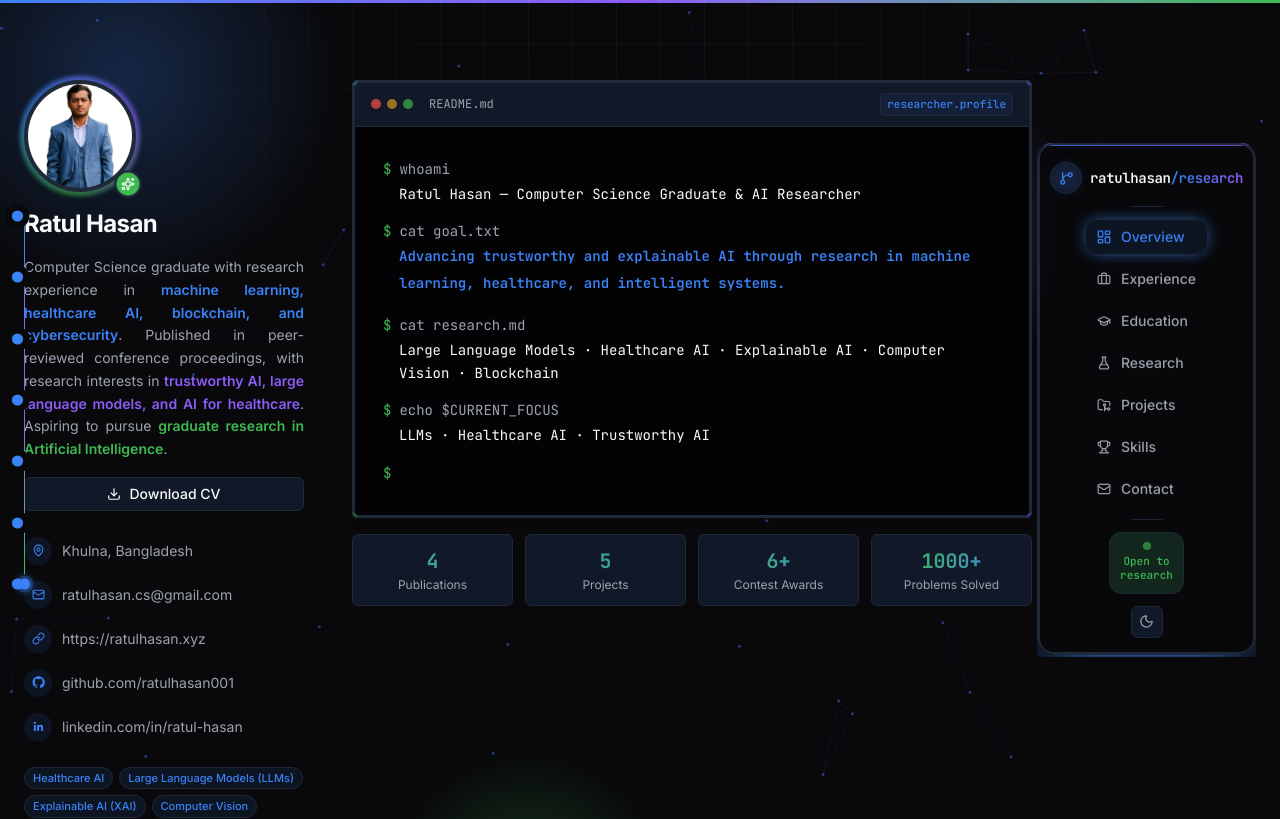
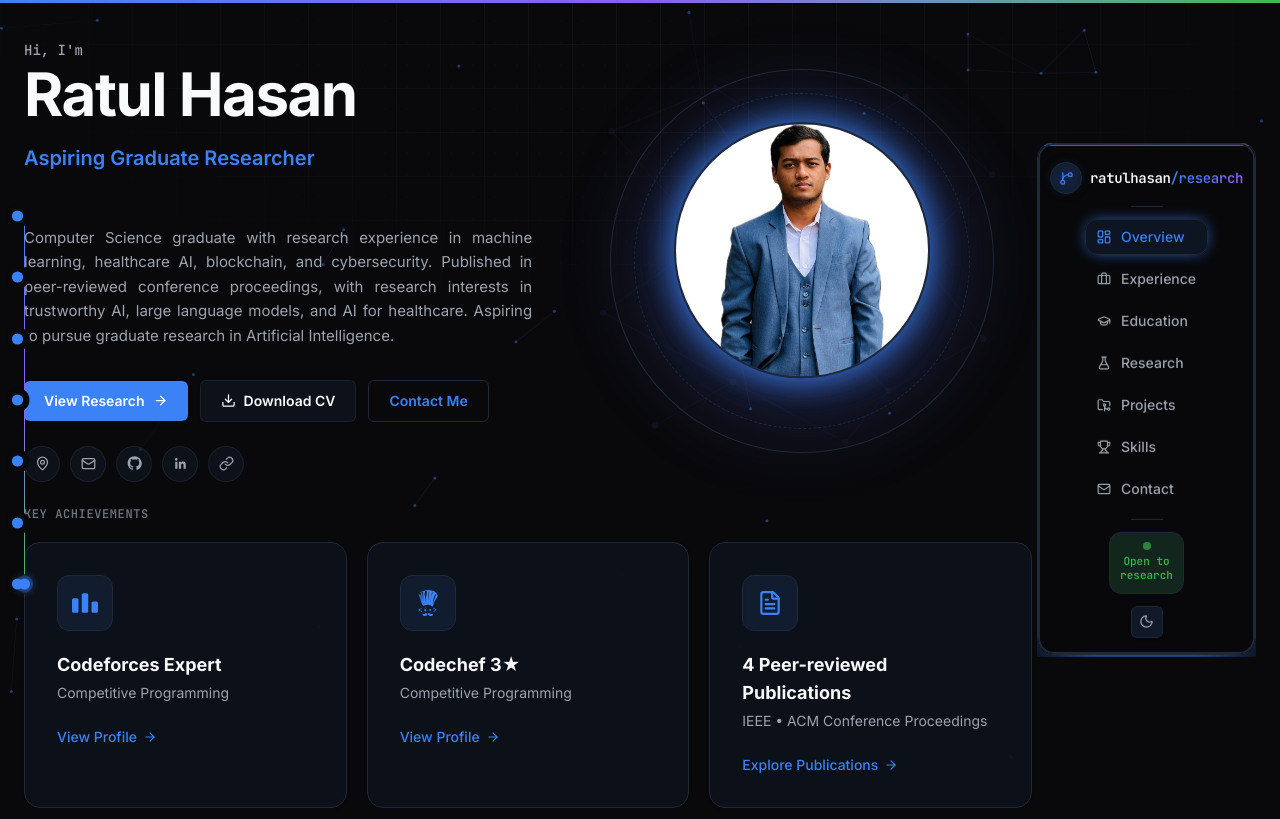
Before and after one commit to ratulhasan001/portfolio, a Next.js app: page / in a window 1280 px wide. Shown: the top 819 px of the page. Built offline with nearby package versions, Linux system fonts and the light colour scheme.

Commit message:
Redesign the hero as a two-column intro with portrait and cards
Name, typewriter focus areas, summary, magnetic CTA buttons and icon
links on the left, the portrait on the right, and Codeforces,
CodeChef and publication cards below. data.ts gains summary and
focus areas and relabels the stats.

```diff
--- a/src/components/hero.tsx
+++ b/src/components/hero.tsx
@@ -1,25 +1,177 @@
 "use client";
 
-import { useRef } from "react";
-import Image from "next/image";
-import { motion, useScroll, useTransform } from "framer-motion";
+import { useRef, useState, type ComponentType } from "react";
+import { motion, useScroll, useTransform, AnimatePresence } from "framer-motion";
 import {
   MapPin,
   Mail,
   Link as LinkIcon,
   Download,
-  Sparkles,
+  ArrowRight,
+  FileText,
 } from "lucide-react";
-import { profile, stats } from "@/lib/data";
-import { FileHeader } from "./ui";
+import { SiCodeforces, SiCodechef } from "react-icons/si";
+import { profile, onlineJudges } from "@/lib/data";
 import { FadeIn } from "./fade-in";
-import { TypedLines } from "./typed-lines";
 import { GithubIcon, LinkedinIcon } from "./brand-icons";
-import { BackgroundBlobs } from "./background-blobs";
 import { ParallaxLayer } from "./parallax-layer";
-import { CountUp } from "./count-up";
 import { PopWords } from "./pop-in";
+import { Typewriter } from "./typewriter";
+import { MagneticLink } from "./magnetic-link";
+import { HeroPortrait } from "./hero-portrait";
+import { smoothScrollToId } from "@/lib/scroll";
 import { getBootDelay } from "@/lib/boot-delay";
+
+const codeforces = onlineJudges.find((j) => j.platform === "Codeforces")!;
+const codechef = onlineJudges.find((j) => j.platform === "Codechef")!;
+
+const achievements = [
+  {
+    icon: SiCodeforces,
+    title: "Codeforces Expert",
+    subtitle: "Competitive Programming",
+    action: "View Profile",
+    href: codeforces.link,
+    external: true,
+  },
+  {
+    icon: SiCodechef,
+    title: "Codechef 3★",
+    subtitle: "Competitive Programming",
+    action: "View Profile",
+    href: codechef.link,
+    external: true,
+  },
+  {
+    icon: FileText,
+    title: "4 Peer-reviewed Publications",
+    subtitle: "IEEE • ACM Conference Proceedings",
+    action: "Explore Publications",
+    href: "#research",
+    external: false,
+  },
+];
+
+function AchievementCard({
+  icon: Icon,
+  title,
+  subtitle,
+  action,
+  href,
+  external,
+  delay,
+}: {
+  icon: ComponentType<{ size?: number; className?: string }>;
+  title: string;
+  subtitle: string;
+  action: string;
+  href: string;
+  external: boolean;
+  delay: number;
+}) {
+  return (
+    <motion.a
+      href={href}
+      target={external ? "_blank" : undefined}
+      rel={external ? "noreferrer" : undefined}
+      onClick={
+        external
+          ? undefined
+          : (e) => {
+              e.preventDefault();
+              smoothScrollToId(href);
+            }
+      }
+      initial={{ opacity: 0, y: 20 }}
+      whileInView={{ opacity: 1, y: 0 }}
+      viewport={{ once: true, margin: "-40px" }}
+      transition={{ duration: 0.5, delay, ease: [0.22, 1, 0.36, 1] }}
+      className="group relative flex flex-col items-start gap-1 overflow-hidden rounded-2xl border border-accent/20 bg-canvas-subtle/50 p-7 text-left shadow-sm backdrop-blur-xl transition-[transform,box-shadow,border-color] duration-250 ease-out hover:-translate-y-2 hover:border-accent/70 hover:shadow-[0_24px_55px_-24px_var(--color-accent)] sm:p-8"
+    >
+      <span
+        aria-hidden
+        className="pointer-events-none absolute inset-0 rounded-2xl bg-[radial-gradient(160px_circle_at_20%_0%,color-mix(in_srgb,var(--color-accent)_16%,transparent),transparent)] opacity-0 transition-opacity duration-250 group-hover:opacity-100"
+      />
+
+      <span className="relative flex h-14 w-14 items-center justify-center rounded-xl border border-accent/20 bg-accent/10 text-accent transition-transform duration-250 ease-out group-hover:scale-110">
+        <Icon size={26} />
+      </span>
+
+      <h3 className="relative mt-4 text-base font-bold text-fg-default sm:text-lg">
+        {title}
+      </h3>
+      <p className="relative text-sm text-fg-muted">{subtitle}</p>
+
+      <span className="relative mt-5 flex items-center gap-1.5 text-sm font-medium text-accent">
+        {action}
+        <ArrowRight
+          size={14}
+          className="transition-transform duration-250 ease-out group-hover:translate-x-1"
+        />
+      </span>
+    </motion.a>
+  );
+}
+
+const contactIcons = [
+  { icon: MapPin, label: profile.location },
+  { icon: Mail, label: profile.email, href: `mailto:${profile.email}` },
+  { icon: GithubIcon, label: "GitHub", href: profile.github, external: true },
+  { icon: LinkedinIcon, label: "LinkedIn", href: profile.linkedin, external: true },
+  { icon: LinkIcon, label: profile.website, href: `https://${profile.website}`, external: true },
+];
+
+function IconLink({
+  icon: Icon,
+  label,
+  href,
+  external,
+}: {
+  icon: ComponentType<{ size?: number; className?: string }>;
+  label: string;
+  href?: string;
+  external?: boolean;
+}) {
+  const [hovered, setHovered] = useState(false);
+  return (
+    <div
+      className="relative flex"
+      onMouseEnter={() => setHovered(true)}
+      onMouseLeave={() => setHovered(false)}
+    >
+      {href ? (
+        <motion.a
+          href={href}
+          target={external ? "_blank" : undefined}
+          rel={external ? "noreferrer" : undefined}
+          whileHover={{ y: -2 }}
+          whileTap={{ scale: 0.92 }}
+          transition={{ type: "spring", stiffness: 400, damping: 20 }}
+          className="glass flex h-9 w-9 items-center justify-center rounded-full text-fg-muted transition-colors duration-200 hover:text-accent"
+        >
+          <Icon size={15} />
+        </motion.a>
+      ) : (
+        <span className="glass flex h-9 w-9 items-center justify-center rounded-full text-fg-muted">
+          <Icon size={15} />
+        </span>
+      )}
+      <AnimatePresence>
+        {hovered && (
+          <motion.span
+            initial={{ opacity: 0, y: 4, scale: 0.9 }}
+            animate={{ opacity: 1, y: 0, scale: 1 }}
+            exit={{ opacity: 0, y: 4, scale: 0.9 }}
+            transition={{ duration: 0.15 }}
+            className="glass pointer-events-none absolute -top-9 left-1/2 z-20 -translate-x-1/2 whitespace-nowrap rounded-md px-2 py-1 text-[11px] font-medium text-fg-default shadow-md"
+          >
+            {label}
+          </motion.span>
+        )}
+      </AnimatePresence>
+    </div>
+  );
+}
 
 export function Hero() {
   const bootDelay = getBootDelay(1.6);
@@ -28,8 +180,7 @@ export function Hero() {
     target: sectionRef,
     offset: ["start start", "end start"],
   });
-  const yPanel = useTransform(scrollYProgress, [0, 1], [0, 80]);
-  const ySidebar = useTransform(scrollYProgress, [0, 1], [0, 30]);
+  const yShift = useTransform(scrollYProgress, [0, 1], [0, 40]);
   const heroOpacity = useTransform(scrollYProgress, [0, 0.9], [1, 0]);
 
   return (
@@ -38,261 +189,109 @@ export function Hero() {
       id="overview"
       className="relative overflow-hidden border-b border-border-default"
     >
-      <ParallaxLayer speed={40}>
-        <div className="bg-dot-grid pointer-events-none absolute inset-0 opacity-60 [mask-image:radial-gradient(ellipse_60%_50%_at_50%_0%,#000_10%,transparent_70%)]" />
-      </ParallaxLayer>
-      <ParallaxLayer speed={70}>
-        <BackgroundBlobs />
+      <ParallaxLayer speed={30}>
+        <div className="bg-dot-grid pointer-events-none absolute inset-0 opacity-30 [mask-image:radial-gradient(ellipse_70%_60%_at_50%_15%,#000_10%,transparent_75%)]" />
       </ParallaxLayer>
 
       <motion.div
-        style={{ opacity: heroOpacity }}
-        className="relative mx-auto grid max-w-6xl gap-10 px-4 py-14 sm:px-6 sm:py-20 lg:grid-cols-[280px_1fr] lg:gap-12"
+        style={{ opacity: heroOpacity, y: yShift }}
+        className="relative mx-auto grid max-w-6xl gap-10 px-4 pt-6 pb-6 sm:px-6 sm:pt-8 lg:grid-cols-[1.05fr_0.95fr] lg:items-center lg:gap-10 lg:pt-10"
       >
-        {/* Sidebar / profile card */}
-        <motion.div style={{ y: ySidebar }}>
-          <FadeIn>
-            <div className="flex flex-col items-start lg:sticky lg:top-20">
-              <motion.div
-                initial={{ opacity: 0, scale: 0.7, rotate: -8 }}
-                animate={{ opacity: 1, scale: 1, rotate: 0 }}
-                transition={{ duration: 0.7, ease: [0.22, 1, 0.36, 1] }}
-                whileHover={{ scale: 1.05, rotate: 2 }}
-                className="relative flex h-28 w-28 items-center justify-center rounded-full"
-              >
-                <motion.span
-                  aria-hidden
-                  animate={{ rotate: 360 }}
-                  transition={{ duration: 8, repeat: Infinity, ease: "linear" }}
-                  className="absolute -inset-1 rounded-full bg-[conic-gradient(from_0deg,var(--color-accent),var(--color-done),var(--color-success),var(--color-accent))] opacity-70 blur-[2px]"
-                />
-                <div className="relative h-28 w-28 overflow-hidden rounded-full border-4 border-canvas bg-canvas-subtle shadow-lg">
-                  <motion.div
-                    initial={{ opacity: 0, scale: 1.3, filter: "blur(10px)" }}
-                    animate={{ opacity: 1, scale: 1, filter: "blur(0px)" }}
-                    transition={{ duration: 0.9, delay: 0.2, ease: [0.22, 1, 0.36, 1] }}
-                    className="relative h-full w-full"
-                  >
-                    <Image
-                      src="/my_img.jpg"
-                      alt={profile.name}
-                      fill
-                      sizes="112px"
-                      priority
-                      className="object-cover object-top"
-                    />
-                  </motion.div>
-                </div>
-                <motion.span
-                  animate={{ scale: [1, 1.15, 1] }}
-                  transition={{ duration: 2, repeat: Infinity, ease: "easeInOut" }}
-                  className="absolute -bottom-1 -right-1 flex h-6 w-6 items-center justify-center rounded-full border-2 border-canvas bg-success text-white"
-                >
-                  <Sparkles size={12} />
-                </motion.span>
-              </motion.div>
+        {/* Left: identity + copy */}
+        <div>
+          <FadeIn delay={0.1 + bootDelay}>
+            <p className="mono text-sm font-medium text-fg-muted">Hi, I&apos;m</p>
+          </FadeIn>
 
-              <h1 className="mt-4 text-2xl font-bold tracking-tight text-fg-default">
-                <PopWords text={profile.name} delay={0.5 + bootDelay} stagger={0.08} />
-              </h1>
+          <h1 className="mt-1 text-4xl font-bold tracking-tight text-fg-default sm:text-5xl lg:text-6xl">
+            <PopWords text={profile.name} delay={0.22 + bootDelay} stagger={0.05} />
+          </h1>
 
-              <motion.p
-                initial={{ opacity: 0, y: 12 }}
-                animate={{ opacity: 1, y: 0 }}
-                transition={{ duration: 0.6, delay: 0.7 + bootDelay, ease: [0.22, 1, 0.36, 1] }}
-                className="mt-3 text-justify text-sm leading-relaxed text-fg-muted"
-              >
-                Computer Science graduate with research experience in{" "}
-                <span className="font-semibold text-accent">
-                  machine learning, healthcare AI, blockchain, and cybersecurity
-                </span>
-                . Published in peer-reviewed conference proceedings, with research
-                interests in{" "}
-                <span className="font-semibold text-done">
-                  trustworthy AI, large language models, and AI for healthcare
-                </span>
-                . Aspiring to pursue{" "}
-                <span className="font-semibold text-success">
-                  graduate research in Artificial Intelligence
-                </span>
-                .
-              </motion.p>
+          <FadeIn delay={0.5 + bootDelay}>
+            <p className="mt-4 text-lg font-semibold text-accent sm:text-xl">
+              Aspiring Graduate Researcher
+            </p>
+          </FadeIn>
 
-              <motion.a
-                variants={{ rest: { scale: 1, y: 0 }, hover: { scale: 1.03, y: -2 } }}
+          <FadeIn delay={0.6 + bootDelay}>
+            <p className="mono mt-1.5 min-h-[1.5em] text-sm text-fg-default sm:text-base">
+              <Typewriter words={profile.focusAreas} />
+            </p>
+          </FadeIn>
+
+          <FadeIn delay={0.72 + bootDelay} className="mt-6 max-w-lg">
+            <p className="text-justify text-sm leading-relaxed text-fg-muted sm:text-[15px]">
+              {profile.summary}
+            </p>
+          </FadeIn>
+
+          <FadeIn delay={0.84 + bootDelay} className="mt-8 flex flex-wrap items-center gap-3">
+            <MagneticLink
+              href="#research"
+              onClick={(e) => {
+                e.preventDefault();
+                smoothScrollToId("#research");
+              }}
+              className="shimmer gap-2 rounded-md bg-accent px-5 py-2.5 text-sm font-semibold text-white shadow-md transition-[box-shadow,background-color] duration-300 hover:bg-accent-emphasis hover:shadow-[0_16px_36px_-12px_var(--color-accent)]"
+            >
+              View Research
+              <motion.span
+                variants={{ rest: { x: 0 }, hover: { x: 3 } }}
                 initial="rest"
                 whileHover="hover"
-                whileTap={{ scale: 0.96 }}
-                transition={{ type: "spring", stiffness: 400, damping: 20 }}
-                href="/Ratul_Hasan_CV.pdf"
-                download
-                className="shimmer group relative mt-4 flex w-full items-center justify-center gap-2 overflow-hidden rounded-md border border-border-default bg-canvas-subtle px-3 py-1.5 text-sm font-medium text-fg-default shadow-sm transition-[border-color,box-shadow] duration-300 hover:border-accent hover:shadow-[0_10px_24px_-10px_var(--color-accent)]"
+                className="flex"
               >
-                <motion.span
-                  aria-hidden
-                  variants={{ rest: { scaleX: 0 }, hover: { scaleX: 1 } }}
-                  transition={{ duration: 0.4, ease: [0.22, 1, 0.36, 1] }}
-                  style={{ originX: 0 }}
-                  className="absolute inset-0 bg-gradient-to-r from-accent to-done"
-                />
-                <motion.span
-                  variants={{ rest: { y: 0 }, hover: { y: [0, 4, -2, 0] } }}
-                  transition={{ duration: 0.65, ease: "easeInOut" }}
-                  className="relative flex transition-colors duration-300 group-hover:text-white"
-                >
-                  <Download size={14} />
-                </motion.span>
-                <span className="relative transition-colors duration-300 group-hover:text-white">
-                  Download CV
-                </span>
-              </motion.a>
+                <ArrowRight size={15} />
+              </motion.span>
+            </MagneticLink>
 
-              <ul className="mt-5 w-full space-y-1">
-                {[
-                  { icon: MapPin, label: profile.location },
-                  {
-                    icon: Mail,
-                    label: profile.email,
-                    href: `mailto:${profile.email}`,
-                  },
-                  {
-                    icon: LinkIcon,
-                    label: profile.website,
-                    href: `https://${profile.website}`,
-                    external: true,
-                  },
-                  {
-                    icon: GithubIcon,
-                    label: `github.com/${profile.handle}`,
-                    href: profile.github,
-                    external: true,
-                  },
-                  {
-                    icon: LinkedinIcon,
-                    label: "linkedin.com/in/ratul-hasan",
-                    href: profile.linkedin,
-                    external: true,
-                  },
-                ].map((item, i) => {
-                  const Icon = item.icon;
-                  const rowContent = (
-                    <>
-                      <motion.span
-                        whileHover={{ rotate: -10, scale: 1.15 }}
-                        transition={{ type: "spring", stiffness: 300, damping: 15 }}
-                        className="flex h-7 w-7 shrink-0 items-center justify-center rounded-full bg-accent/10 text-accent transition-colors duration-300 group-hover:bg-accent group-hover:text-white"
-                      >
-                        <Icon size={13} />
-                      </motion.span>
-                      <span className="truncate text-sm text-fg-muted transition-colors duration-300 group-hover:text-fg-default">
-                        {item.label}
-                      </span>
-                    </>
-                  );
-                  return (
-                    <motion.li
-                      key={item.label}
-                      initial={{ opacity: 0, x: -10 }}
-                      whileInView={{ opacity: 1, x: 0 }}
-                      viewport={{ once: true }}
-                      transition={{
-                        delay: i * 0.06,
-                        type: "spring",
-                        stiffness: 300,
-                        damping: 24,
-                      }}
-                    >
-                      {item.href ? (
-                        <motion.a
-                          href={item.href}
-                          target={item.external ? "_blank" : undefined}
-                          rel={item.external ? "noreferrer" : undefined}
-                          whileHover={{ x: 4 }}
-                          transition={{ type: "spring", stiffness: 400, damping: 24 }}
-                          className="group relative -mx-2 flex items-center gap-2.5 rounded-lg px-2 py-1.5"
-                        >
-                          {rowContent}
-                          <span
-                            aria-hidden
-                            className="absolute inset-0 -z-10 rounded-lg bg-canvas-subtle opacity-0 shadow-[0_10px_22px_-12px_var(--color-accent)] transition-opacity duration-300 group-hover:opacity-100"
-                          />
-                        </motion.a>
-                      ) : (
-                        <div className="group relative -mx-2 flex items-center gap-2.5 rounded-lg px-2 py-1.5">
-                          {rowContent}
-                        </div>
-                      )}
-                    </motion.li>
-                  );
-                })}
-              </ul>
+            <MagneticLink
+              href="/Ratul_Hasan_CV.pdf"
+              download
+              className="glass gap-2 rounded-md px-5 py-2.5 text-sm font-semibold text-fg-default shadow-sm transition-colors duration-300 hover:text-accent"
+            >
+              <Download size={15} />
+              Download CV
+            </MagneticLink>
 
-              <div className="mt-5 flex flex-wrap gap-1.5">
-                {profile.interests.map((tag, i) => (
-                  <motion.span
-                    key={tag}
-                    initial={{ opacity: 0, scale: 0.8 }}
-                    animate={{ opacity: 1, scale: 1 }}
-                    transition={{ delay: 0.6 + i * 0.06 }}
-                    whileHover={{ scale: 1.08, y: -1 }}
-                    className="chip rounded-full border border-accent/30 bg-accent/10 px-2 py-0.5 text-[11px] font-medium text-accent"
-                  >
-                    {tag}
-                  </motion.span>
-                ))}
-              </div>
-            </div>
+            <MagneticLink
+              href="#contact"
+              onClick={(e) => {
+                e.preventDefault();
+                smoothScrollToId("#contact");
+              }}
+              className="gap-2 rounded-md border border-accent/40 px-5 py-2.5 text-sm font-semibold text-accent transition-colors duration-300 hover:border-accent hover:bg-accent/10"
+            >
+              Contact Me
+            </MagneticLink>
           </FadeIn>
-        </motion.div>
 
-        {/* README panel */}
-        <motion.div style={{ y: yPanel }}>
-          <FadeIn delay={0.15}>
-            <div
-              className="relative overflow-hidden rounded-md p-[2px] shadow-md"
-              style={{ perspective: 800 }}
-            >
-              <motion.span
-                aria-hidden
-                animate={{ rotate: 360 }}
-                transition={{ duration: 7, repeat: Infinity, ease: "linear" }}
-                className="absolute -inset-[100%] bg-[conic-gradient(from_0deg,var(--color-accent),var(--color-done),var(--color-success),var(--color-accent))]"
-              />
-              <motion.span
-                aria-hidden
-                initial={{ rotateY: 0 }}
-                animate={{ rotateY: 360 }}
-                transition={{ duration: 0.9, ease: "easeInOut", delay: 0.6 + bootDelay }}
-                className="pointer-events-none absolute inset-0 z-20 rounded-md border-2 border-accent/70"
-              />
-              <div className="relative overflow-hidden rounded-md bg-canvas">
-                <FileHeader filename="README.md" label="researcher.profile" />
-                <div className="border border-border-default bg-canvas-inset px-5 py-6 sm:px-7 sm:py-8">
-                  <TypedLines />
-                </div>
-              </div>
-            </div>
+          <FadeIn delay={0.94 + bootDelay} className="mt-6 flex flex-wrap items-center gap-2.5">
+            {contactIcons.map((item) => (
+              <IconLink key={item.label} {...item} />
+            ))}
+          </FadeIn>
+        </div>
 
-            <div className="mt-4 grid grid-cols-2 gap-3 sm:grid-cols-4">
-              {stats.map((s, i) => (
-                <motion.div
-                  key={s.label}
-                  initial={{ opacity: 0, y: 16 }}
-                  animate={{ opacity: 1, y: 0 }}
-                  transition={{ duration: 0.4, delay: 0.3 + i * 0.06 }}
-                  whileHover={{ y: -3, borderColor: "var(--color-accent)" }}
-                  className="shimmer rounded-md border border-border-default bg-canvas-subtle px-4 py-3 text-center transition-colors"
-                >
-                  <div className="mono gradient-text text-xl font-bold">
-                    <CountUp value={s.value} suffix={s.suffix} />
-                  </div>
-                  <div className="mt-0.5 text-xs text-fg-muted">{s.label}</div>
-                </motion.div>
-              ))}
-            </div>
-          </FadeIn>
-        </motion.div>
+        {/* Right: portrait */}
+        <div className="relative">
+          <HeroPortrait />
+        </div>
       </motion.div>
+
+      {/* Key achievements */}
+      <div className="relative mx-auto max-w-6xl px-4 pb-10 sm:px-6 sm:pb-14">
+        <FadeIn>
+          <p className="mono text-xs font-semibold uppercase tracking-wider text-fg-subtle">
+            Key Achievements
+          </p>
+        </FadeIn>
+        <div className="mt-5 grid grid-cols-1 gap-5 sm:grid-cols-3">
+          {achievements.map((a, i) => (
+            <AchievementCard key={a.title} {...a} delay={i * 0.1} />
+          ))}
+        </div>
+      </div>
     </section>
   );
 }
--- a/src/lib/data.ts
+++ b/src/lib/data.ts
@@ -1,20 +1,21 @@
 export const profile = {
   name: "Ratul Hasan",
   handle: "ratulhasan001",
-  role: "CSE Undergraduate · Aspiring PhD Researcher",
+  role: "CSE Undergraduate · Aspiring Graduate Researcher",
   location: "Khulna, Bangladesh",
   email: "ratulhasan.cs@gmail.com",
   phone: "+8801760972108",
   website: "https://ratulhasan.xyz",
   github: "https://github.com/ratulhasan001",
   linkedin: "https://linkedin.com/in/ratul-hasan-linked-in",
-  bio: "Computer Science graduate with research experience in machine learning, healthcare AI, blockchain, and cybersecurity. Published in peer-reviewed conference proceedings, with research interests in trustworthy AI, large language models, and AI for healthcare. Aspiring to pursue graduate research in Artificial Intelligence.",
-  interests: [
+  summary:
+    "Computer Science graduate with research experience in machine learning, healthcare AI, blockchain, and cybersecurity. Published in peer-reviewed conference proceedings, with research interests in trustworthy AI, large language models, and AI for healthcare. Aspiring to pursue graduate research in Artificial Intelligence.",
+  focusAreas: [
+    "Machine Learning",
+    "Large Language Models",
+    "Explainable AI",
     "Healthcare AI",
-    "Large Language Models (LLMs)",
-  "Explainable AI (XAI)",
-  "Computer Vision",
-  "Blockchain & Decentralized Systems",
+    "Blockchain & Decentralized Systems",
   ],
   followersLabel: "Open to research collaboration",
 };
@@ -119,7 +120,7 @@ export const publications: Publication[] = [
     date: "Submitted May 2026",
     status: "under-review",
     type: "journal",
-    digitalLibrary: "SpringerLink",
+    digitalLibrary: "Springer Nature Link",
   },
 {
   title:
@@ -238,9 +239,9 @@ export const stats = [
     ).length,
     suffix: "",
   },
-  { label: "Projects", value: projects.length, suffix: "" },
-  { label: "Contest Awards", value: 6, suffix: "+" },
+  { label: "Research Projects", value: projects.length, suffix: "" },
   { label: "Problems Solved", value: 1000, suffix: "+" },
+  { label: "Programming Awards", value: 6, suffix: "+" },
 ];
 
 export const skills = {
```
